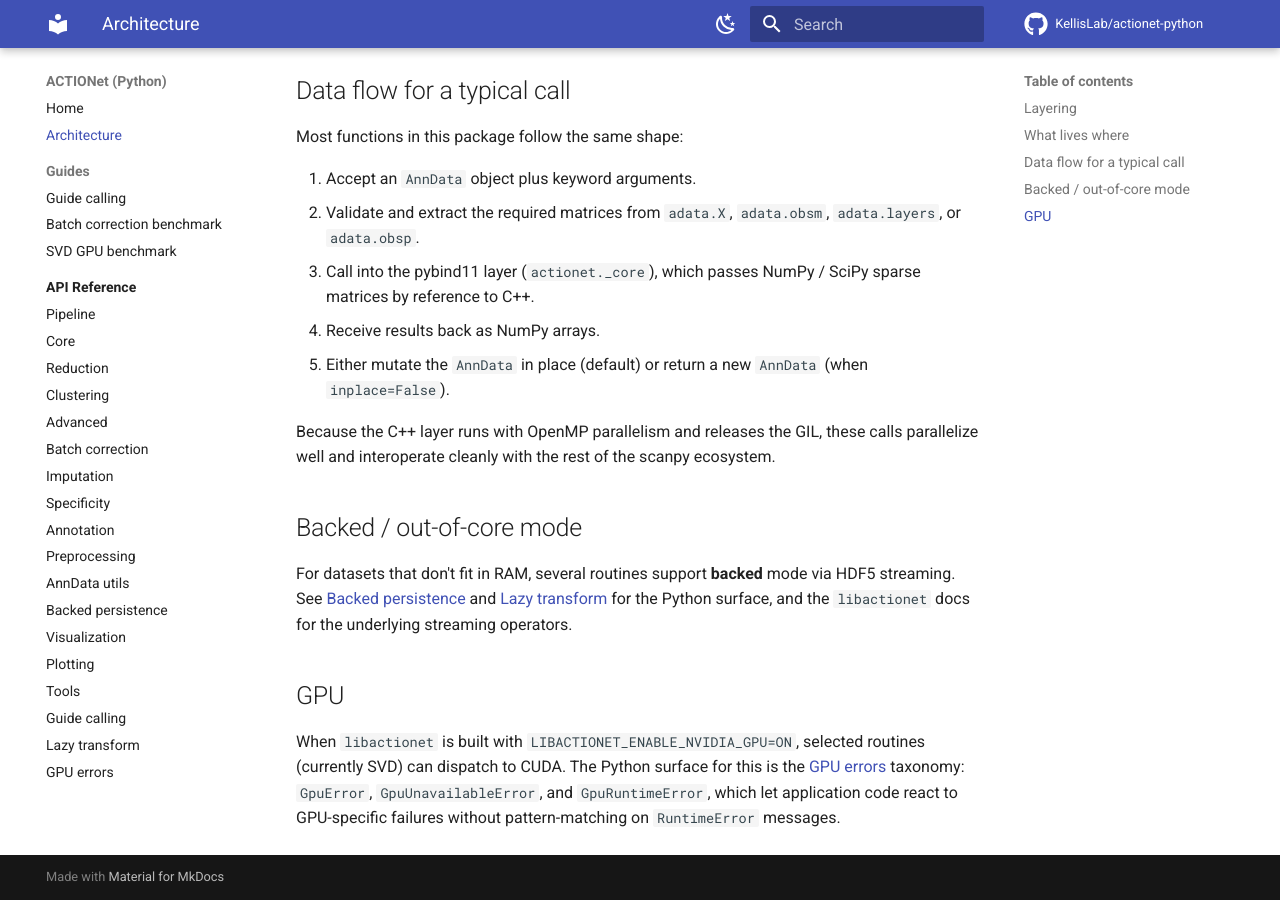
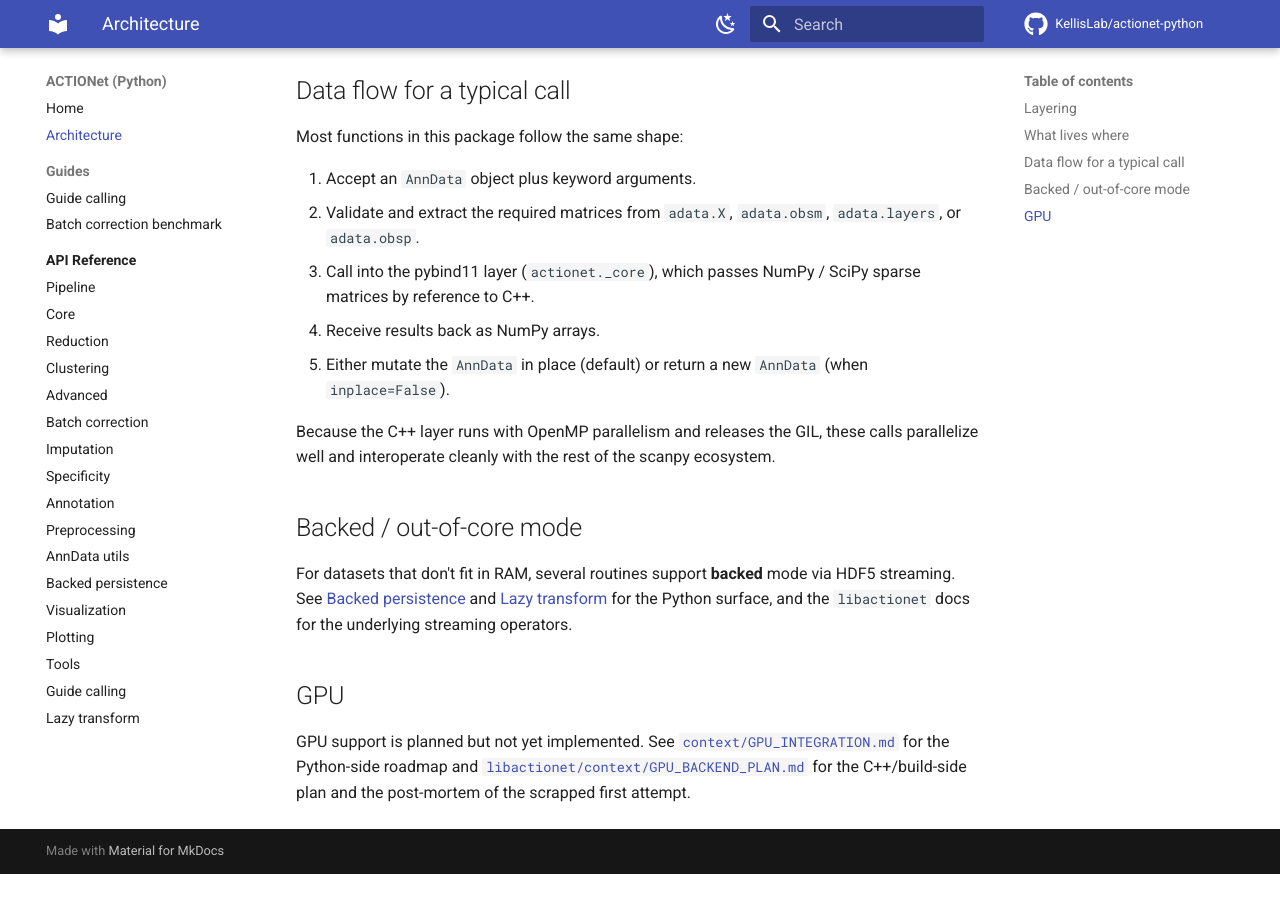
Before and after one commit to KellisLab/actionet-python, an MkDocs documentation site: the page built from docs/architecture.md, in a window 1280 px wide and 900 px high, scrolled down 1505 px. Built offline with MkDocs 1.6.1 and Material for MkDocs 9.7.7, drawn with Linux system fonts in a browser that asks for light colours; comment, search, counter and statistics services are not loaded; after the commit the page ends 2379 px from its top, so only the background shows below that.

Commit message:
docs(add_docs): scrub dev-gpu-v2 refs and stale GPU documentation
After the dev-gpu-v2 branch was scrapped and its C++/Python plumbing
removed from dev, this docs branch still shipped:

  - links pointing at github.com/.../blob/dev-gpu-v2/...
  - a docs/api/gpu_errors.md page describing Python classes
    (GpuError, GpuUnavailableError, GpuRuntimeError) that no longer
    exist on dev
  - an "SVD GPU benchmark" nav entry pointing at a missing file
  - a mkdocs edit_uri pointing at edit/dev-gpu-v2/docs/
  - a docs workflow that ran on push to dev-gpu-v2 and set
    LIBACTIONET_ENABLE_NVIDIA_GPU=OFF against a CMake option that no
    longer exists

This commit:
  - retargets every dev-gpu-v2 URL / edit_uri to dev
  - deletes docs/api/gpu_errors.md and removes it from mkdocs nav
  - removes the dangling "SVD GPU benchmark" nav entry
  - replaces the architecture page's "GPU" section with a short
    "planned, not yet implemented" note linking to the roadmap docs
  - drops LIBACTIONET_ENABLE_NVIDIA_GPU=OFF and dev-gpu-v2 from
    .github/workflows/docs.yml
  - drops the "/ dev-gpu-v2" mention from the README docs blurb

Everything the docs describe now actually exists on dev.

Co-authored-by: Cursor <cursoragent@cursor.com>

```diff
--- a/docs/architecture.md
+++ b/docs/architecture.md
@@ -35,7 +35,7 @@ flowchart TD
 
 The C++ core is a shared dependency of both the Python and R front-ends and is
 treated as a stable **contract** — see the project's
-[agent playbook](https://github.com/KellisLab/actionet-python/blob/dev-gpu-v2/context/AGENT_PLAYBOOK.md)
+[agent playbook](https://github.com/KellisLab/actionet-python/blob/dev/context/AGENT_PLAYBOOK.md)
 for details. When you want to understand a specific algorithm's C++
 implementation, follow the link above to the `libactionet` repository.
 
@@ -65,8 +65,8 @@ via HDF5 streaming. See [Backed persistence](api/backed.md) and
 
 ## GPU
 
-When `libactionet` is built with `LIBACTIONET_ENABLE_NVIDIA_GPU=ON`, selected
-routines (currently SVD) can dispatch to CUDA. The Python surface for this is
-the [GPU errors](api/gpu_errors.md) taxonomy: `GpuError`, `GpuUnavailableError`,
-and `GpuRuntimeError`, which let application code react to GPU-specific
-failures without pattern-matching on `RuntimeError` messages.
+GPU support is planned but not yet implemented. See
+[`context/GPU_INTEGRATION.md`](https://github.com/KellisLab/actionet-python/blob/dev/context/GPU_INTEGRATION.md)
+for the Python-side roadmap and
+[`libactionet/context/GPU_BACKEND_PLAN.md`](https://github.com/KellisLab/libactionet/blob/dev/context/GPU_BACKEND_PLAN.md)
+for the C++/build-side plan and the post-mortem of the scrapped first attempt.
--- a/mkdocs.yml
+++ b/mkdocs.yml
@@ -3,7 +3,7 @@ site_description: Python front-end for the ACTIONet single-cell analysis toolkit
 site_url: https://kellislab.github.io/actionet-python/
 repo_url: https://github.com/KellisLab/actionet-python
 repo_name: KellisLab/actionet-python
-edit_uri: edit/dev-gpu-v2/docs/
+edit_uri: edit/dev/docs/
 
 docs_dir: docs
 
@@ -81,7 +81,6 @@ nav:
   - Guides:
       - Guide calling: guide_calling.md
       - Batch correction benchmark: batch_correction_benchmark.md
-      - SVD GPU benchmark: svd_gpu_benchmark.md
   - API Reference:
       - Overview: api/index.md
       - Pipeline: api/pipeline.md
@@ -101,4 +100,3 @@ nav:
       - Tools: api/tools.md
       - Guide calling: api/guide_calling.md
       - Lazy transform: api/lazy_transform.md
-      - GPU errors: api/gpu_errors.md
```
Also changed, not shown: README.md (+1 -1 lines), docs/api/gpu_errors.md (deleted, +0 -64 lines), docs/api/index.md (+1 -1 lines), 1 other file.
